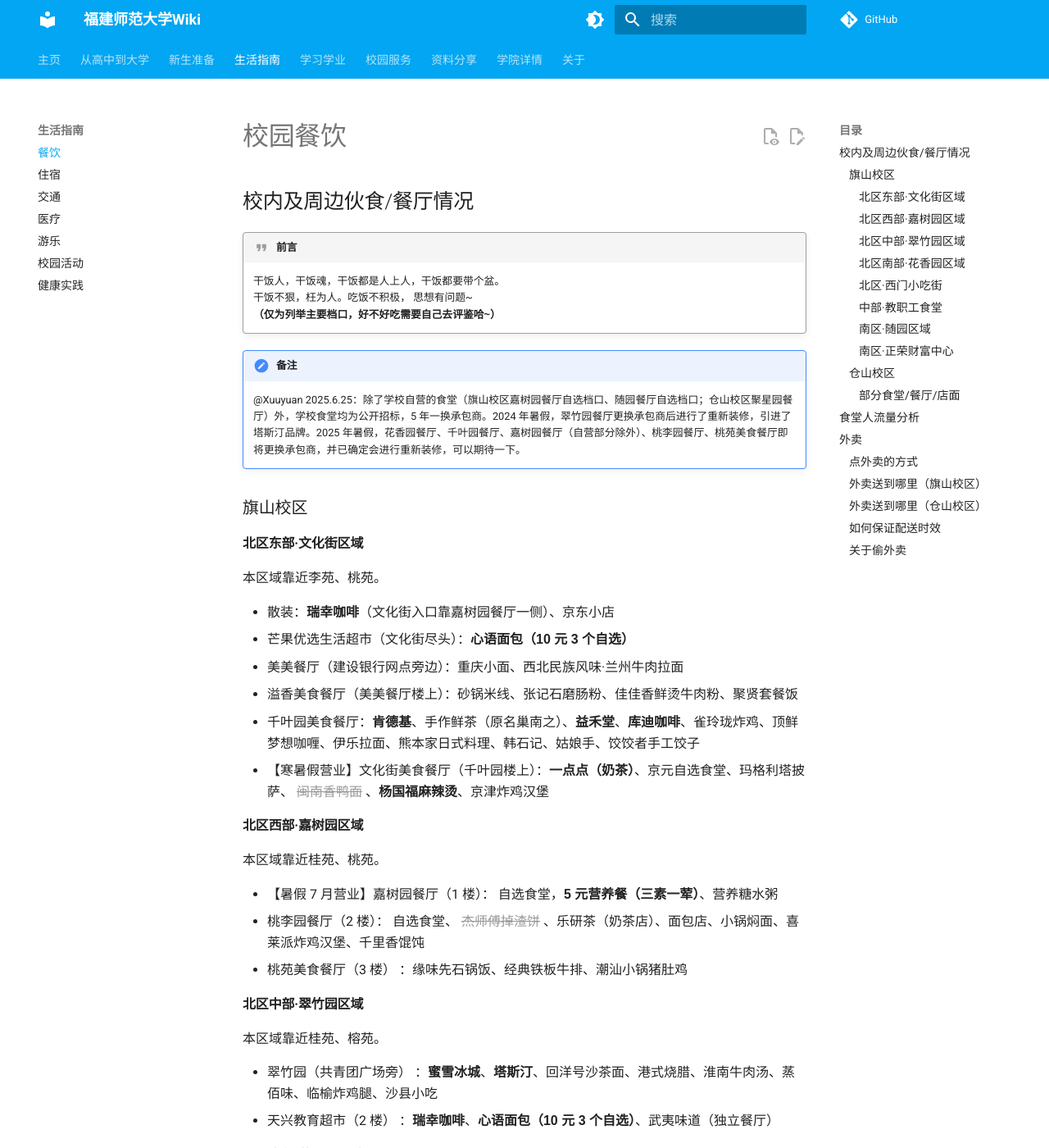
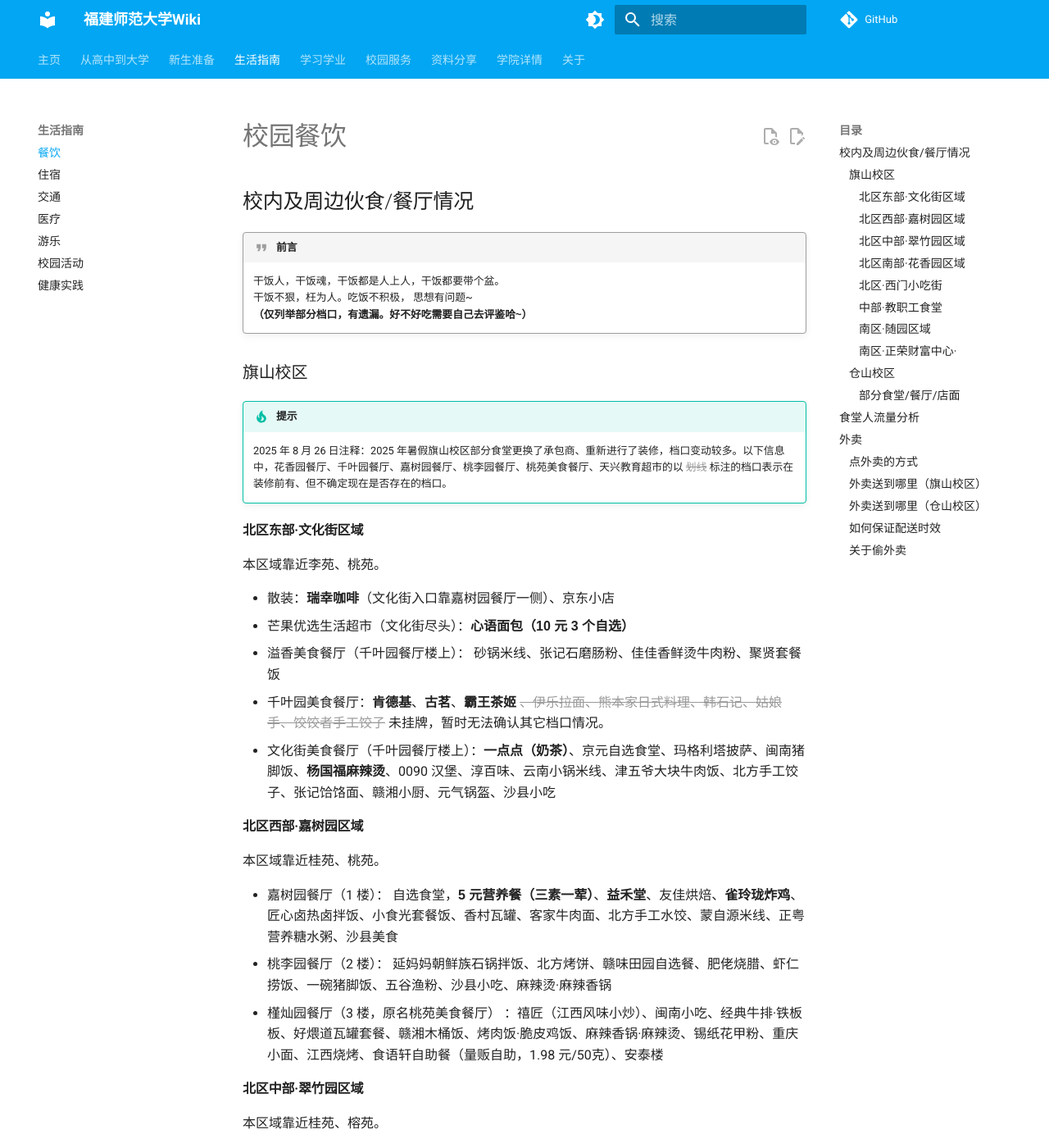
Before and after one commit to kanerty/FJNU-Wiki, an MkDocs documentation site: the page built from docs/live/eat.md, in a window 1280 px wide and 1400 px high. Shown: the whole window at 82% size. Built offline with MkDocs 1.6.1 and Material for MkDocs 9.7.7, drawn with Linux system fonts in a browser that asks for light colours; comment, search, counter and statistics services are not loaded; some of the changed text lies outside the part shown.

Commit message:
update(live\\eat\* service\\info\* service\\network\*): 更新食堂信息；更新收费标准；更新校园网屏蔽策略说明 perf(service\\facilities\* study\\choose\*): 更新快递站高德地图指引；补充个性化培养周信息

```diff
--- a/docs/live/eat.md
+++ b/docs/live/eat.md
@@ -5,12 +5,12 @@
 !!! quote "前言"
     干饭人，干饭魂，干饭都是人上人，干饭都要带个盆。
     干饭不狠，枉为人。吃饭不积极， 思想有问题~
-    **（仅为列举主要档口，好不好吃需要自己去评鉴哈\~）**
-
-!!! note "备注"
-    @Xuuyuan 2025.6.25：除了学校自营的食堂（旗山校区嘉树园餐厅自选档口、随园餐厅自选档口；仓山校区聚星园餐厅）外，学校食堂均为公开招标，5 年一换承包商。2024 年暑假，翠竹园餐厅更换承包商后进行了重新装修，引进了塔斯汀品牌。2025 年暑假，花香园餐厅、千叶园餐厅、嘉树园餐厅（自营部分除外）、桃李园餐厅、桃苑美食餐厅即将更换承包商，并已确定会进行重新装修，可以期待一下。
+    **（仅列举部分档口，有遗漏。好不好吃需要自己去评鉴哈\~）**
 
 ### 旗山校区
+
+!!! tip "提示"
+    2025 年 8 月 26 日注释：2025 年暑假旗山校区部分食堂更换了承包商、重新进行了装修，档口变动较多。以下信息中，花香园餐厅、千叶园餐厅、嘉树园餐厅、桃李园餐厅、桃苑美食餐厅、天兴教育超市的以 ~~划线~~ 标注的档口表示在装修前有、但不确定现在是否存在的档口。
 
 #### 北区东部·文化街区域
 
@@ -18,32 +18,31 @@
 
 - 散装：**瑞幸咖啡**（文化街入口靠嘉树园餐厅一侧）、京东小店
 - 芒果优选生活超市（文化街尽头）：**心语面包（10 元 3 个自选）**
-- 美美餐厅（建设银行网点旁边）：重庆小面、西北民族风味·兰州牛肉拉面
-- 溢香美食餐厅（美美餐厅楼上）：砂锅米线、张记石磨肠粉、佳佳香鲜烫牛肉粉、聚贤套餐饭
-- 千叶园美食餐厅：**肯德基**、手作鲜茶（原名巢南之）、**益禾堂**、**库迪咖啡**、雀玲珑炸鸡、顶鲜梦想咖喱、伊乐拉面、熊本家日式料理、韩石记、姑娘手、饺饺者手工饺子
-- 【寒暑假营业】文化街美食餐厅（千叶园楼上）：**一点点（奶茶）**、京元自选食堂、玛格利塔披萨、 ~~闽南香鸭面~~ 、**杨国福麻辣烫**、京津炸鸡汉堡
+- 溢香美食餐厅（千叶园餐厅楼上）： 砂锅米线、张记石磨肠粉、佳佳香鲜烫牛肉粉、聚贤套餐饭
+- 千叶园美食餐厅：**肯德基**、**古茗**、**霸王茶姬** ~~、伊乐拉面、熊本家日式料理、韩石记、姑娘手、饺饺者手工饺子~~ 未挂牌，暂时无法确认其它档口情况。
+- 文化街美食餐厅（千叶园餐厅楼上）：**一点点（奶茶）**、京元自选食堂、玛格利塔披萨、闽南猪脚饭、**杨国福麻辣烫**、0090 汉堡、淳百味、云南小锅米线、津五爷大块牛肉饭、北方手工饺子、张记饸饹面、赣湘小厨、元气锅盔、沙县小吃
 
 #### 北区西部·嘉树园区域
 
 本区域靠近桂苑、桃苑。
 
-- 【暑假 7 月营业】嘉树园餐厅（1 楼）： 自选食堂，**5 元营养餐（三素一荤）**、营养糖水粥
-- 桃李园餐厅（2 楼）： 自选食堂、 ~~杰师傅掉渣饼~~ 、乐研茶（奶茶店）、面包店、小锅焖面、喜莱派炸鸡汉堡、千里香馄饨
-- 桃苑美食餐厅（3 楼） ：缘味先石锅饭、经典铁板牛排、潮汕小锅猪肚鸡
+- 嘉树园餐厅（1 楼）： 自选食堂，**5 元营养餐（三素一荤）**、**益禾堂**、友佳烘焙、**雀玲珑炸鸡**、匠心卤热卤拌饭、小食光套餐饭、香村瓦罐、客家牛肉面、北方手工水饺、蒙自源米线、正粤营养糖水粥、沙县美食
+- 桃李园餐厅（2 楼）： 延妈妈朝鲜族石锅拌饭、北方烤饼、赣味田园自选餐、肥佬烧腊、虾仁捞饭、一碗猪脚饭、五谷渔粉、沙县小吃、麻辣烫·麻辣香锅
+- 槿灿园餐厅（3 楼，原名桃苑美食餐厅） ：禧匠（江西风味小炒）、闽南小吃、经典牛排·铁板板、好煨道瓦罐套餐、赣湘木桶饭、烤肉饭·脆皮鸡饭、麻辣香锅·麻辣烫、锡纸花甲粉、重庆小面、江西烧烤、食语轩自助餐（量贩自助，1.98 元/50克）、安泰楼
 
 #### 北区中部·翠竹园区域
 
 本区域靠近桂苑、榕苑。
 
-- 翠竹园（共青团广场旁） ：**蜜雪冰城**、**塔斯汀**、回洋号沙茶面、港式烧腊、淮南牛肉汤、蒸佰味、临榆炸鸡腿、沙县小吃
-- 天兴教育超市（2 楼） ：**瑞幸咖啡**、**心语面包（10 元 3 个自选）**、武夷味道（独立餐厅）
+- 翠竹园（共青团广场旁） ：**蜜雪冰城**、**塔斯汀**、回洋号沙茶面、港式烧腊、淮南牛肉汤、蒸佰味、临榆炸鸡腿、沙县小吃、果汁源（原千叶园店）
+- 天兴教育超市（2 楼） ：~~**瑞幸咖啡**~~、**心语面包（10 元 3 个自选）**、豪客吉汉堡
 
 #### 北区南部·花香园区域
 
 本区域靠近榕苑，标识：麦当劳 WiFi 字样。
 
-- 【暑假营业】花香园餐厅（1 楼）：**茶百道**、高八斗套餐饭、港式铁板烧、河林鸿老鸭粉丝
-- 百草园餐厅（2 楼，包括里面的三味食屋） ：**麦当劳**、**古茗**、雨佳烧烤、米婆婆、蜀合记、旺比包子、百草园麻辣烫
+- 花香园餐厅（1 楼）：**茶百道**、高八斗套餐饭、台美味黑金卤肉饭、汤居仕瓦罐煨汤、食光记·品膳、三沁园套餐饭、现蒸小笼包、食惠自选食堂、面夫子、小鲜肉手工水饺、渝巷里重庆小面、赣湘小厨、豫味拉面、沙县美食、云尚云南小锅米线、馋小玥麻辣烫、现擀汉堡、河林鸿老鸭粉丝、梦鲜味花溪牛肉粉
+- 百草园餐厅（2 楼，包括里面的三味食屋） ：**麦当劳**、**古茗**、雨佳烧烤、米婆婆、蜀合记、旺比包子、百草园麻辣烫、梦想咖喱（原千叶园店）
 
 #### 北区·西门小吃街
 
@@ -64,11 +63,11 @@
 
 本区域位于音乐学院往南方向对面。
 
-- 【暑假营业】随园餐厅（1 楼）： 自选食堂，**5 元营养餐（三素一荤）**、**心语面包（10 元 3 个自选）**、量贩自助（仅午餐）
-- 展园餐厅（2 楼）：**肯德基（小站）**、**星巴克**、**益禾堂**、西北拉面、稻香缘渔粉、淳百味、犇犇客家牛肉面、咖喱饱饱、**喜姐炸串**
+- 随园餐厅（1 楼）： 自选食堂，**5 元营养餐（三素一荤）**、**心语面包（10 元 3 个自选）**、量贩自助（仅午餐）
+- 展园餐厅（2 楼）：**肯德基（小站）**、**星巴克**、**益禾堂**、西北拉面、稻香缘渔粉、淳百味、犇犇客家牛肉面、咖喱饱饱、**喜姐炸串**、嘿呗野烘焙轻食、食膳简餐、食堂哥牛肉饭、乡外乡套餐饭
 - 星雨湖（人文楼旁边）：**711 便利店**、**瑞幸咖啡**、**蜜雪冰城**
 
-#### 南区·正荣财富中心
+#### 南区·正荣财富中心·
 
 本区域从南门出门后要再步行 700m 左右（出门左转直走到达红绿灯后右转直走）。
 正荣财富中心属于商圈，实际上并不算校内食堂，该范围内的外卖也无法送进校内。
@@ -85,7 +84,7 @@
 
 #### 部分食堂/餐厅/店面
 
-- 【寒暑假营业】聚星园餐厅（1 楼）：自选食堂，**5 元营养餐（三素一荤）**
+- 聚星园餐厅（1 楼）：自选食堂，**5 元营养餐（三素一荤）**
 - 高区食堂（聚星园 2 楼）：五谷鱼粉、兰州拉面、小锅米线、水煮肉片、水饺、麻辣烫、炖罐、谷物蒸饭
 - 长安山餐厅：雀玲珑、淳百味、渔家傲、烤盘饭、木桶饭、麻辣烫、漳州鸭香面
 - 校门口（校外） ：**华莱士（全国首店）**、**味莱餐厅（华莱士子品牌）**、包笼仙、沙县小吃、广东肠粉等
```
Also changed, not shown: docs/service/facilities.md (+14 -13 lines), docs/service/info.md (+1 -1 lines), docs/service/network.md (+2 -0 lines), docs/study/choose.md (+1 -1 lines).
